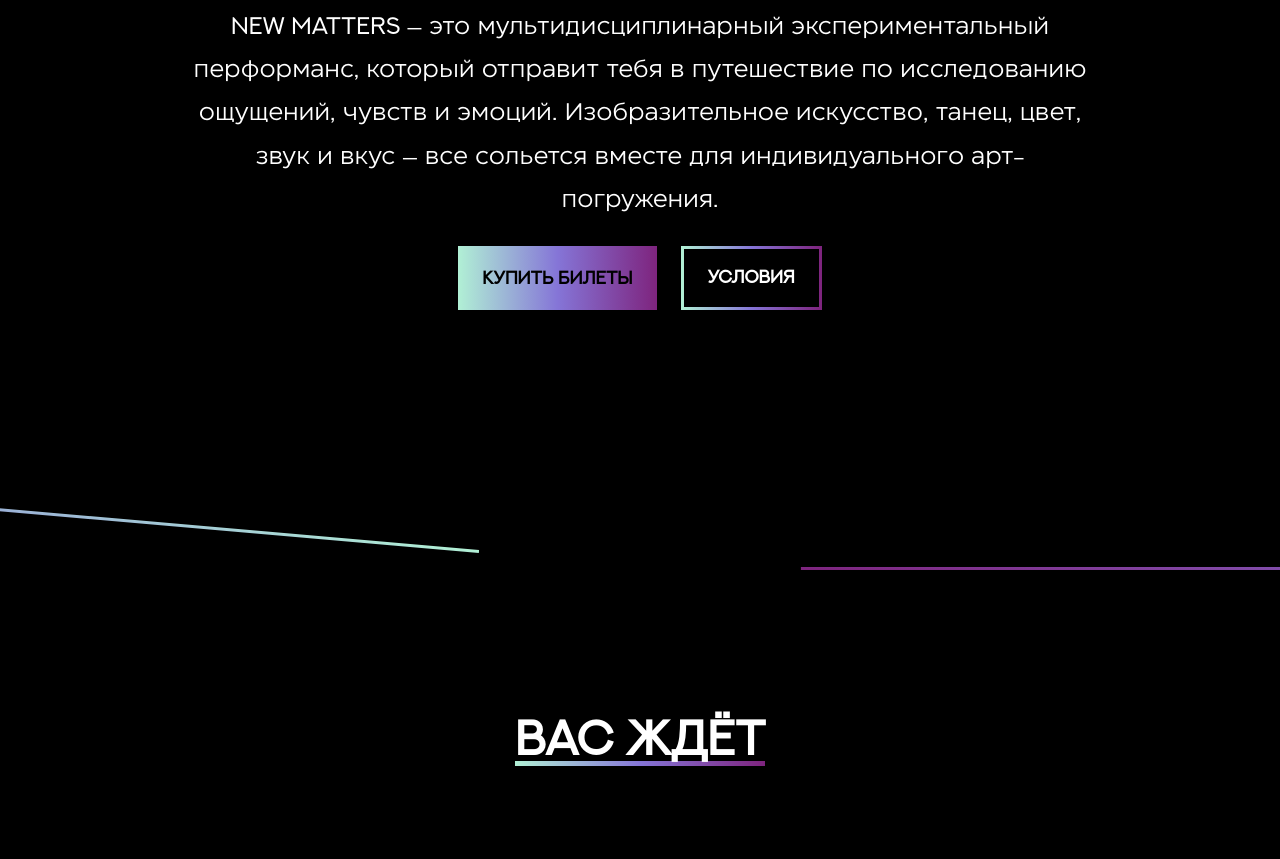
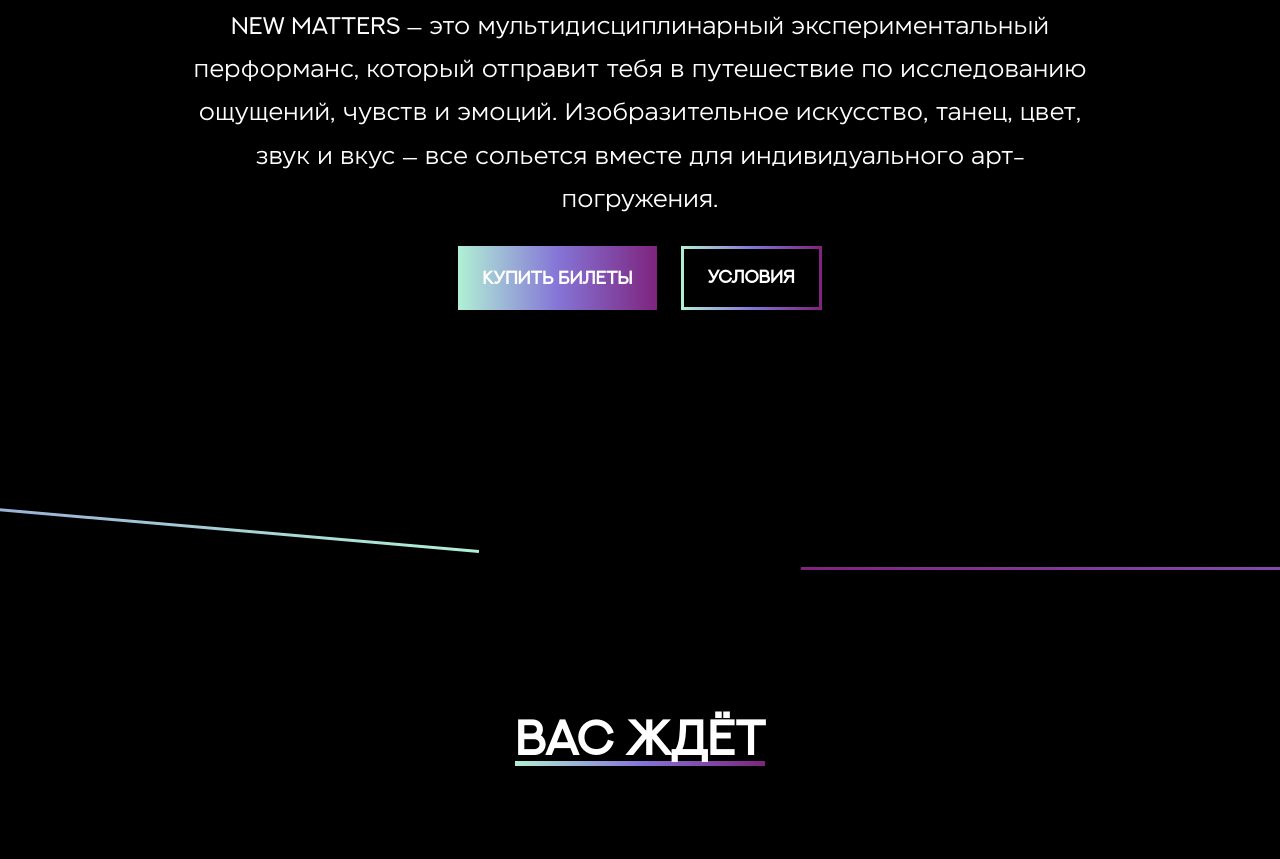
Before and after one commit to aslkhon/newmatters, a plain HTML site: page index.html in a window 1280 px wide. Shown: the part 1695-2554 px from the top of the page. Drawn offline with nearby package versions, Linux system fonts and the light colour scheme; a script that the page names is missing.

Commit message:
Some Changes

```diff
--- a/css/main.scss
+++ b/css/main.scss
@@ -30,6 +30,11 @@ body {
   font-family: 'Eastman Trial Offset';
   line-height: 1.8;
   font-size: 16px;
+}
+
+a {
+  text-decoration: none !important;
+  color: white !important;
 }
 
 .logoTop {
```
Also changed, not shown: css/main.css, 1 other file.
